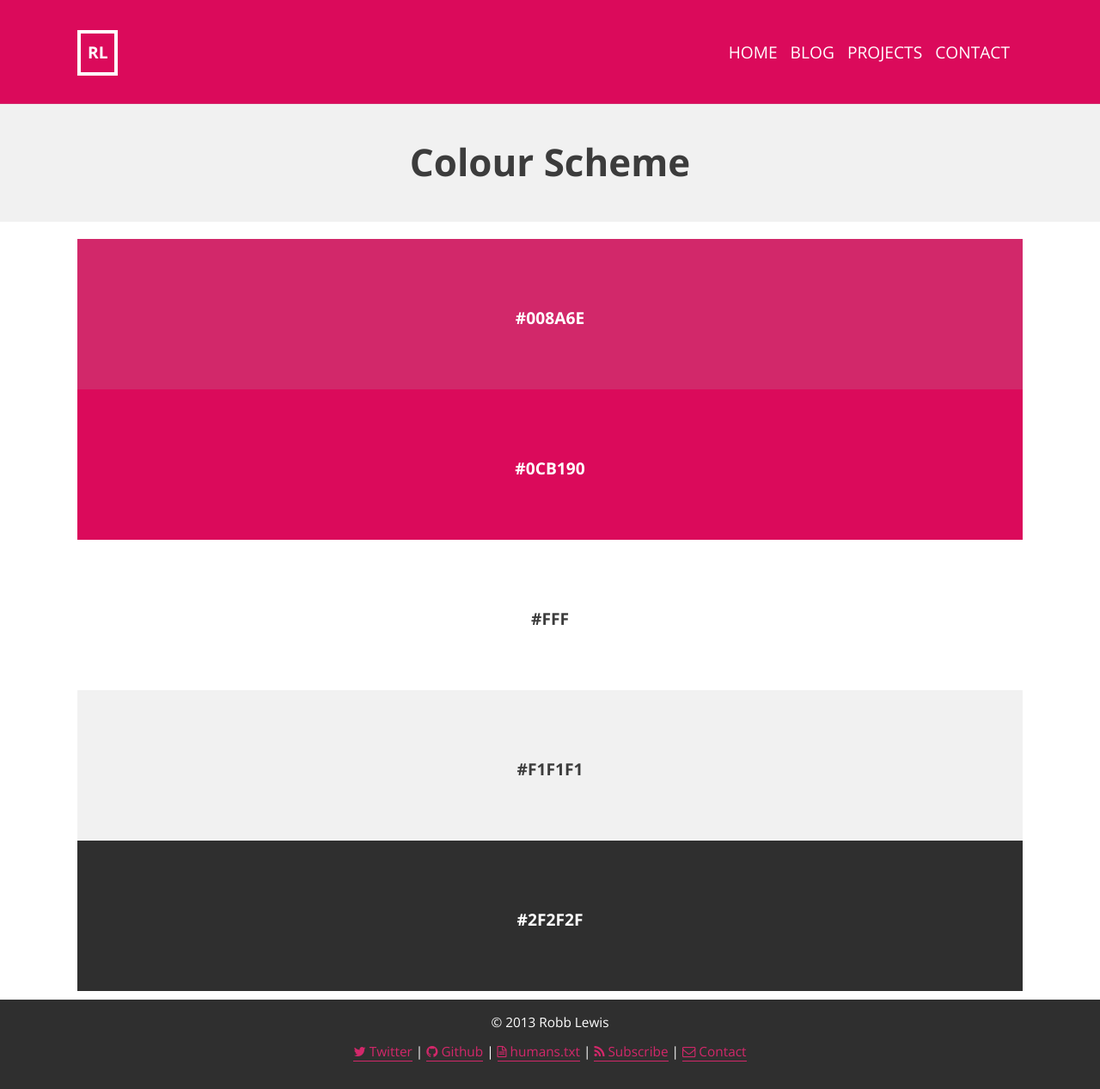
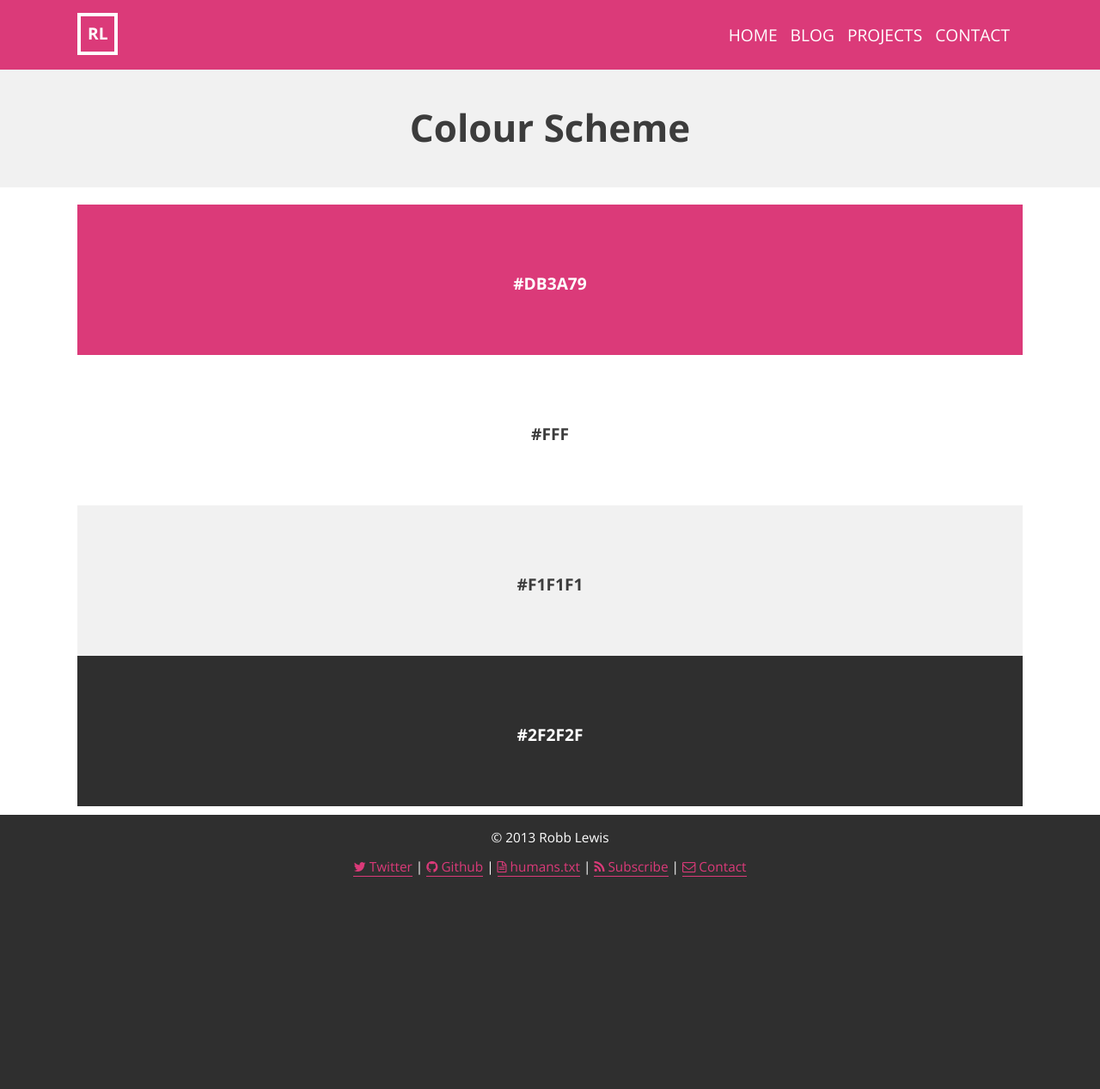
Before and after one commit to rknightuk/robblewis.me-jekyll, a Jekyll site: the page built from styles/index.html, in a window 1280 px wide. Shown: the whole page at 86% size. Built offline with Jekyll 4.4.1, drawn with Linux system fonts in a browser that asks for light colours; Markdown is read by kramdown in place of the engine named in the settings; after the commit the page ends 1052 px from its top, so only the background shows below that.

Commit message:
Various changes

```diff
--- a/_includes/nav.html
+++ b/_includes/nav.html
@@ -1,6 +1,6 @@
 <nav role="navigation">
 	<section>
-		<div class="logomark">RL</div>
+		<div class="logomark"><a href="/">RL</a></div>
 		<div class="menu">
 			<ul>
 				<li {% if page.path == 'index.html' %} class="current" {% endif %}>
--- a/assets/css/style.css
+++ b/assets/css/style.css
@@ -36,13 +36,13 @@ pre {
 }
 
 a:link, a:active, a:visited {
-	color: #d2286a;
+	color: #db3a79;
 	text-decoration: none;
-	border-bottom: 1px solid #d2286a;
+	border-bottom: 1px solid #db3a79;
 }
 
 a:hover {
-	color: #db0a5b;
+	color: #db3a79;
 	text-decoration: none;
 	border-bottom: none;
 }
@@ -57,10 +57,26 @@ img {
 	top: 5px;
 	border: 4px solid #fff;
 	font-weight: bold;
-	padding: 5px 8px;
+	padding: 3px 8px;
 	color: #fff;
 	margin-left: 0;
+	border-radius: 0;
+	-webkit-transition: all 0.5s ease;
+    	    transition: all 0.5s ease;
 }
+
+	.logomark:hover {
+		border-radius: 25px;
+		-webkit-transition: all 0.5s ease;
+    	        transition: all 0.5s ease;
+	}
+
+	.logomark a:link,
+	.logomark a:active,
+	.logomark a:hover,
+	.logomark a:visited {
+		color: white;
+	}
 
 /*
 ------------------------
@@ -71,12 +87,12 @@ img {
 nav {
 	position: relative;
 	width: 100%;
-	height: 85px;
-	padding-top: 35px;
+	height: 65px;
+	padding-top: 15px;
 	text-transform: uppercase;
 	color: #fff;
-	background-color: #db0a5b;
-	border-bottom: 1px solid #d2286a;
+	background-color: #db3a79;
+	border-bottom: 1px solid #db3a79;
 }
 	nav section {
 		position: relative;
@@ -140,7 +156,7 @@ nav {
 			margin-top: -5px;
 			width: 150px;
 			border: solid 4px #fff;
-			background-color: #db0a5b;
+			background-color: #db3a79;
 			padding: 5px 8px;
 		}
 		.menu li {
@@ -253,7 +269,7 @@ footer {
 
 	.intro img {
 		border-radius: 85px;
-		border: 2px solid #d2286a;
+		border: 2px solid #db3a79;
 		margin-top: 10px;
 	}
 
@@ -293,7 +309,7 @@ footer {
 	.byline img {
 		border-radius: 40px;
 		float: left;
-		border: 2px solid #d2286a;
+		border: 2px solid #db3a79;
 		margin-right: 10px;
 	}
 
@@ -410,7 +426,7 @@ dd {
 
 		.tag i { font-size: 80%; }
 		.fork .tag:hover {
-			border: 1px solid #db0a5b;
+			border: 1px solid #db3a79;
 		}
 
 a:link.gram-link,
@@ -443,11 +459,8 @@ a:visited.work-link,
 	text-transform: uppercase;
 	color: #fff;
 }
-	.color.darker {
-		background-color: #d2286a;
-	}
 	.color.main {
-		background-color: #db0a5b;
+		background-color: #db3a79;
 	}
 	.color.background {
 		background-color: #fff;
@@ -464,7 +477,7 @@ a:visited.work-link,
 
 button {
 	margin: 0 auto;
-	background: none repeat scroll 0 0 #db0a5b;
+	background: none repeat scroll 0 0 #db3a79;
 	color: #fff;
 	border: 0 none;
 	border-radius: 2px;
--- a/styles/index.html
+++ b/styles/index.html
@@ -3,11 +3,8 @@ title: Colour Scheme
 layout: page
 ---
 
-<section class="color darker">
-	#008a6e
-</section>
 <section class="color main">
-	#0CB190
+	#db3a79
 </section>
 <section class="color background">
 	#fff
```
